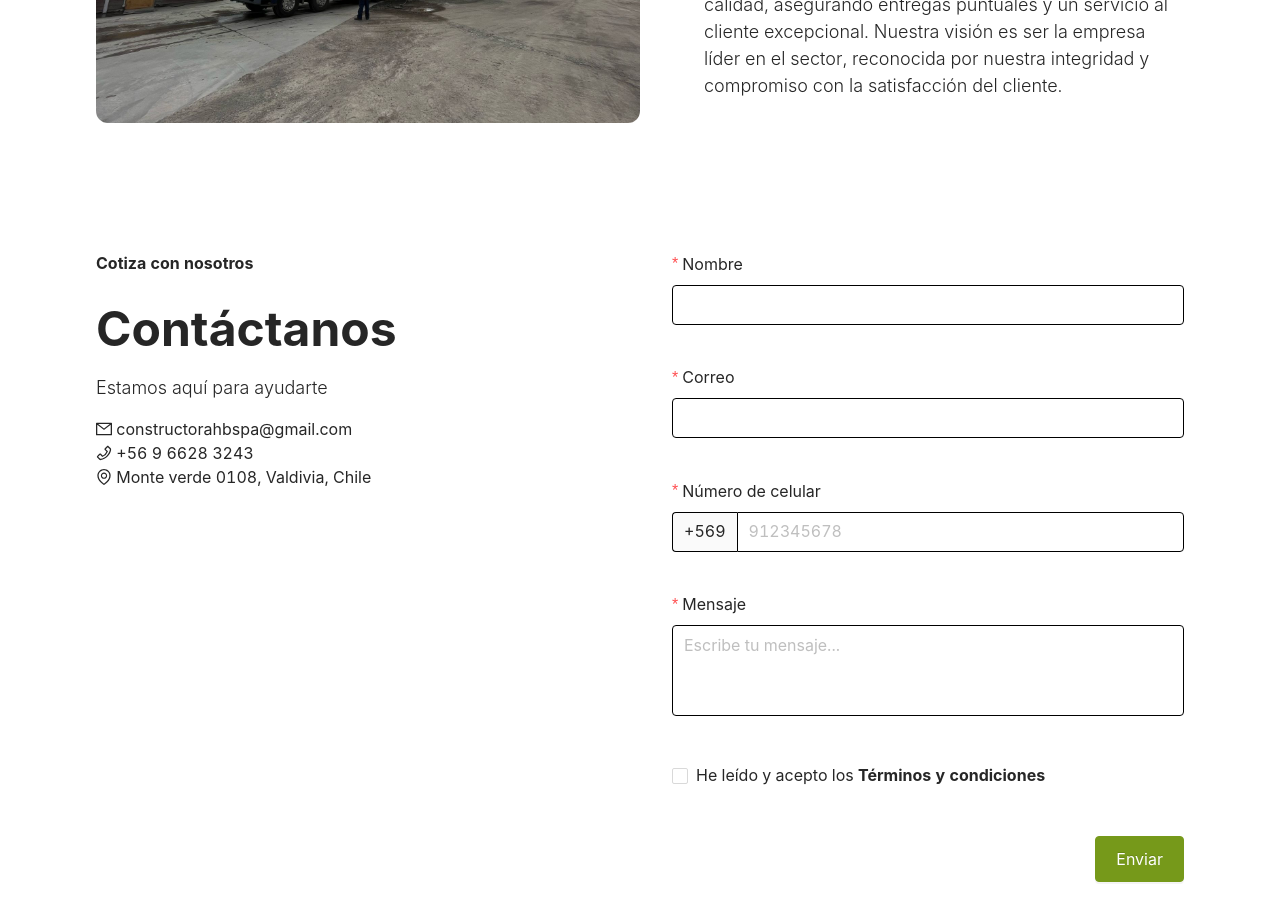
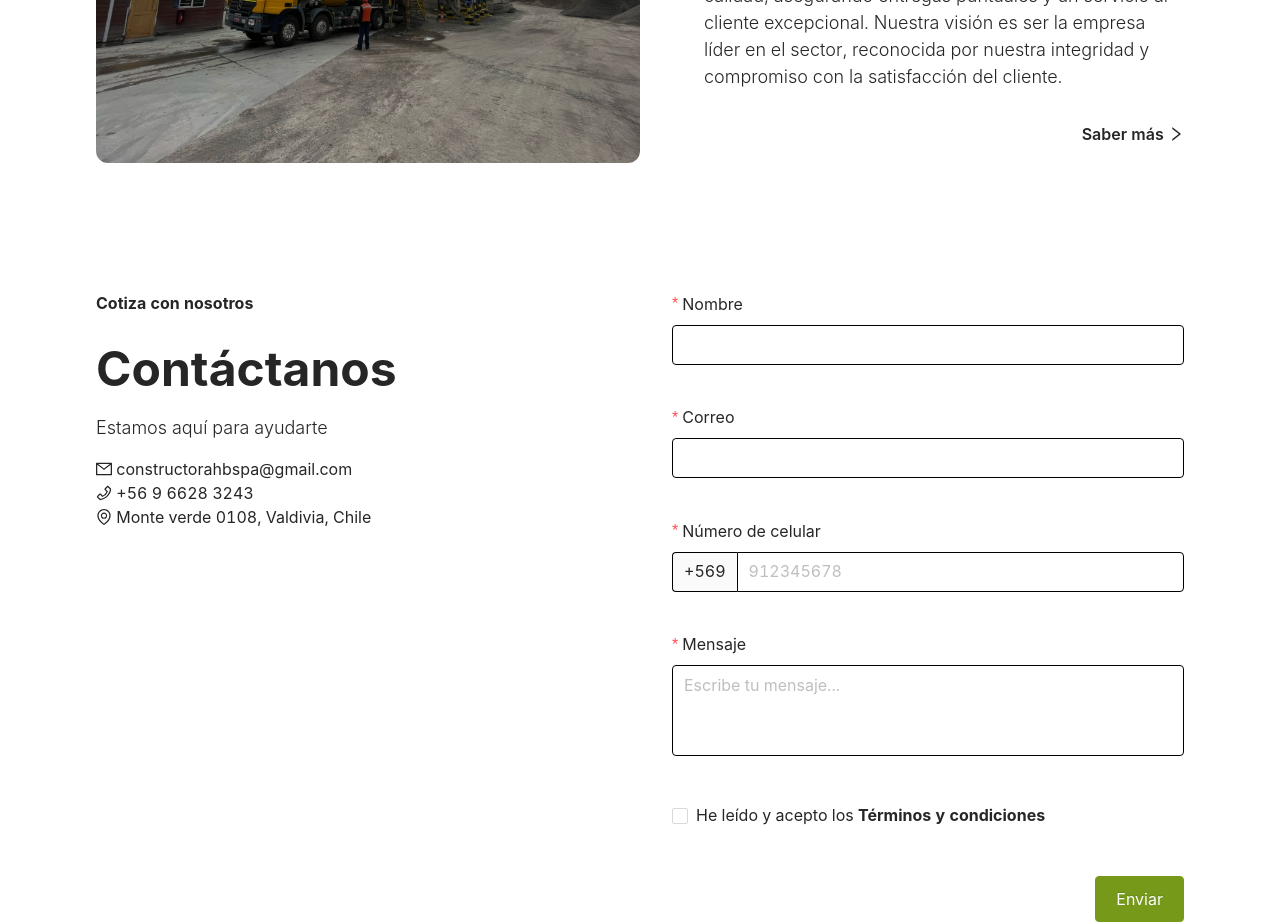
Before and after one commit to BCaceres87/hormigones-patagonia-website, a React (Vite) app: page / in a window 1280 px wide. Shown: the part 2280-3202 px from the top of the page. Built offline with nearby package versions, Linux system fonts and the light colour scheme.

Commit message:
Uncomment about Link

```diff
--- a/src/pages/home.jsx
+++ b/src/pages/home.jsx
@@ -75,7 +75,7 @@ const Home = () => {
              <p>
                En Hormigones Patagonia, nuestra misión es proporcionar materiales de construcción de la más alta calidad, asegurando entregas puntuales y un servicio al cliente excepcional. Nuestra visión es ser la empresa líder en el sector, reconocida por nuestra integridad y compromiso con la satisfacción del cliente.
              </p>
-             {/* <Link to="">Saber más <RightOutlined /></Link> */}
+             <Link to="/about">Saber más <RightOutlined /></Link>
            </div>
         </div>
        </Wrapper>
```
